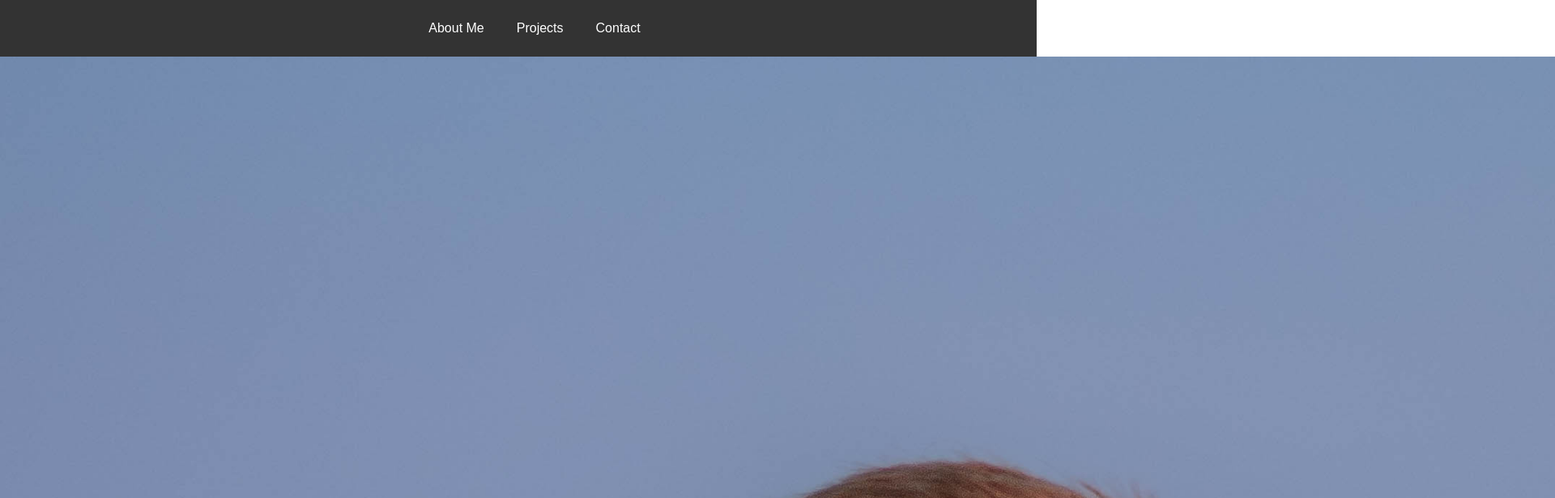
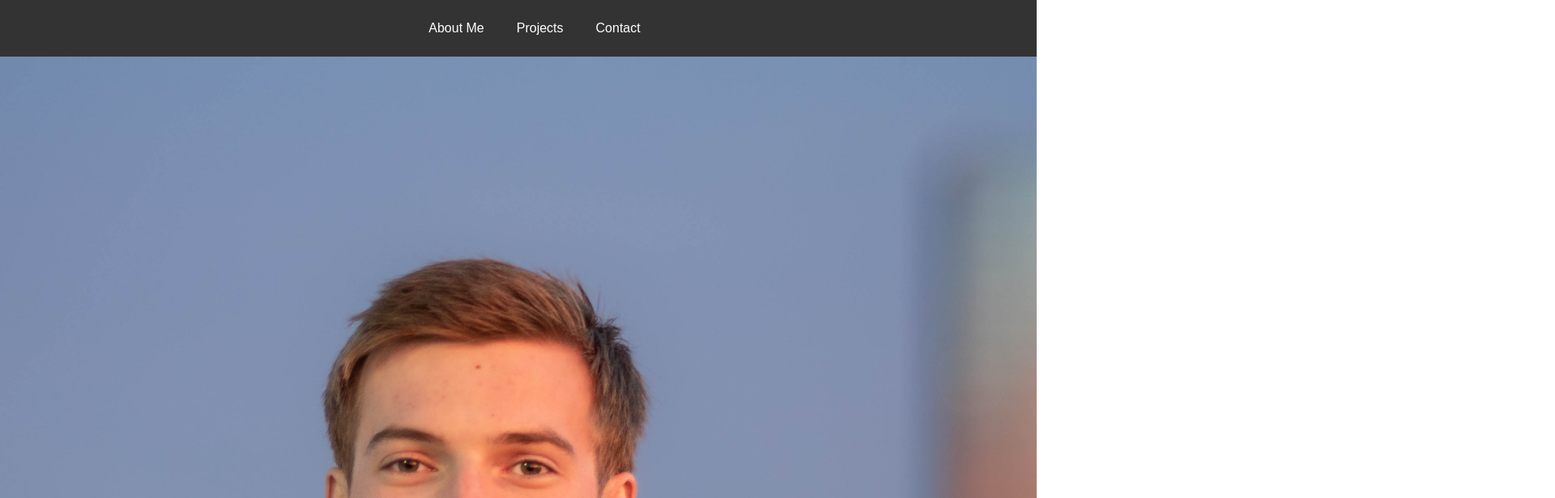
Before and after one commit to samsyrus-iastate/personal, a plain HTML site: page index.html in a window 1280 px wide. Shown: the top 616 px of the page at 81% size, 1920 px wide, since content can reach past the window. Drawn offline with Linux system fonts and the light colour scheme.

Commit message:
Update style.css

```diff
--- a/style.css
+++ b/style.css
@@ -20,7 +20,7 @@ nav a {
 }
 
 img {
-    max-width: 200%;
+    max-width: 100%;
 }
 
 body {
```
